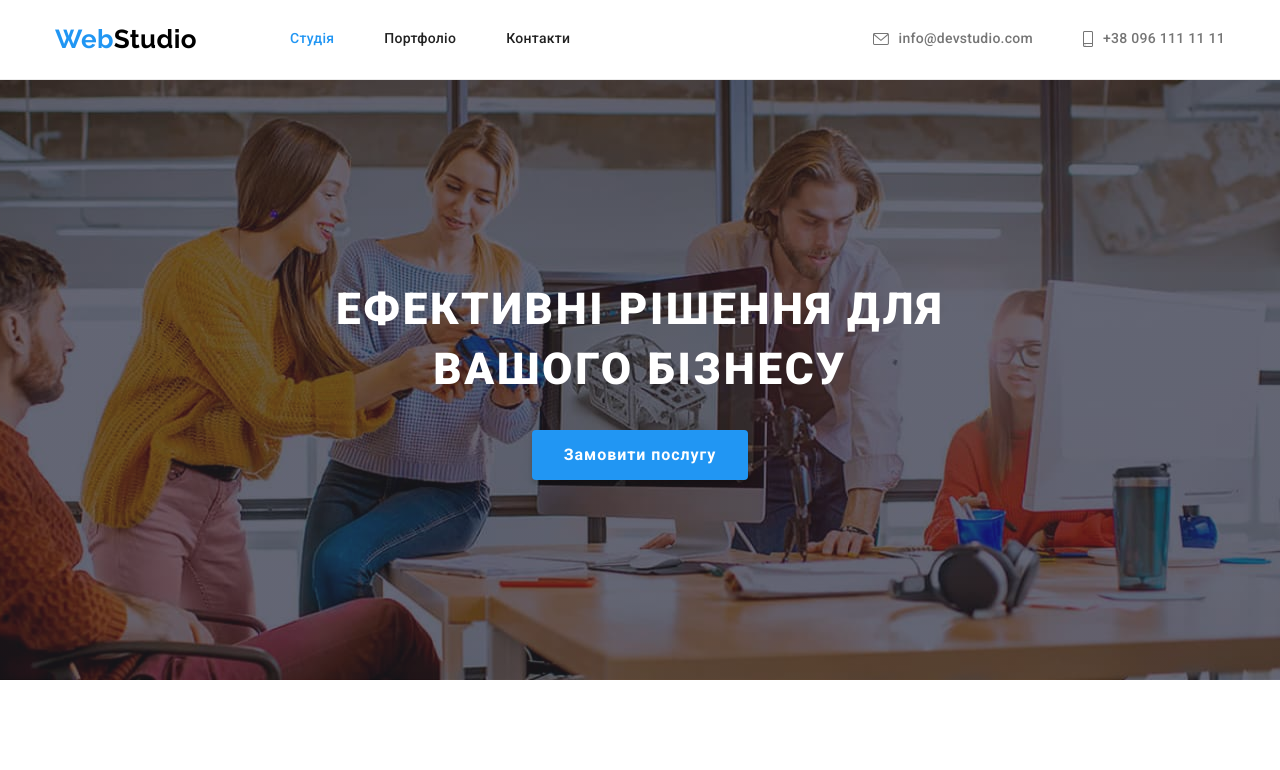
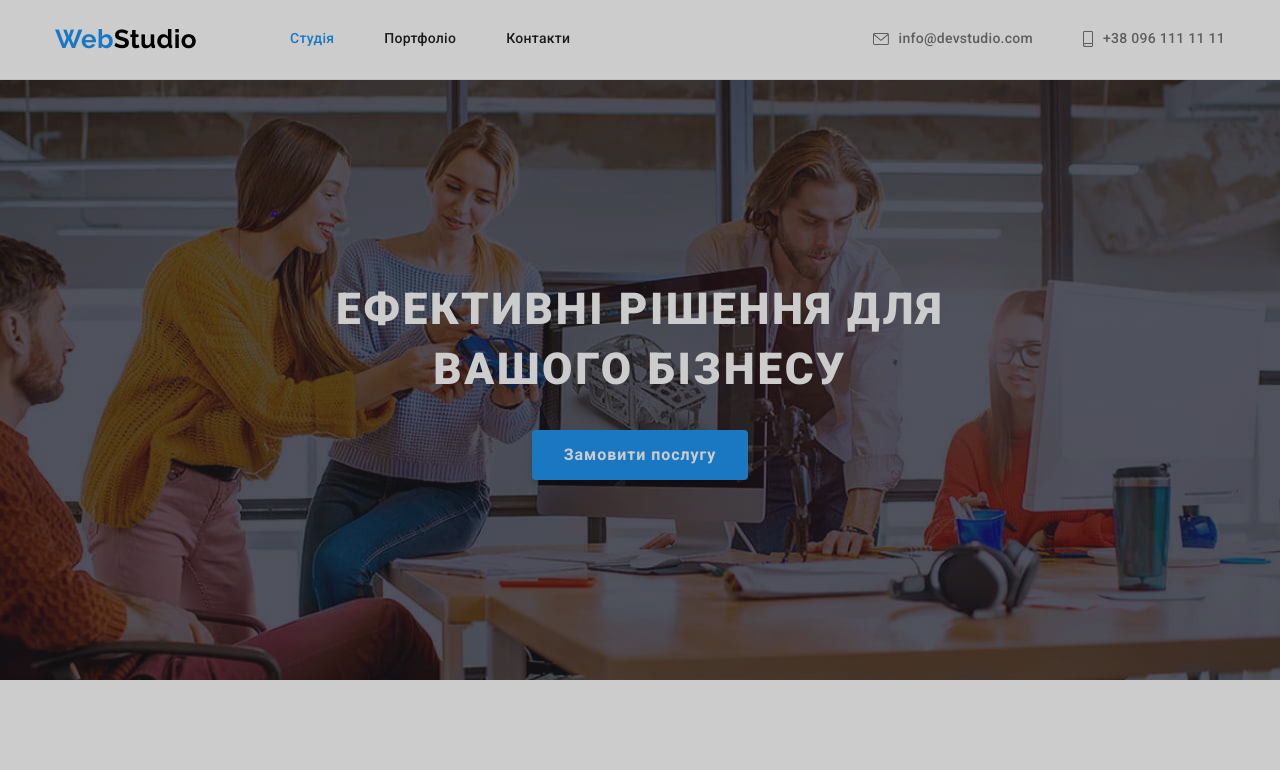
Before and after one commit to DianaAkhmedova/goit-markup-hw-05, a plain HTML site: page index.html in a window 1280 px wide. Shown: the top 770 px of the page. Drawn offline with nearby package versions, Linux system fonts and the light colour scheme.

Commit message:
Update index.html

```diff
--- a/index.html
+++ b/index.html
@@ -60,6 +60,8 @@
         <div class="container">
           <h1 class="hero-title">Ефективні рішення для вашого бізнесу</h1>
           <button type="button" class="button hero-button">Замовити послугу</button>
+
+          <div class="backdrop"><div class="modal"></div></div>
         </div>
       </section>
 
@@ -404,6 +406,7 @@
         </div>
       </div>
     </footer>
+
     <script src="./js/modal.js"></script>
   </body>
 </html>
```
